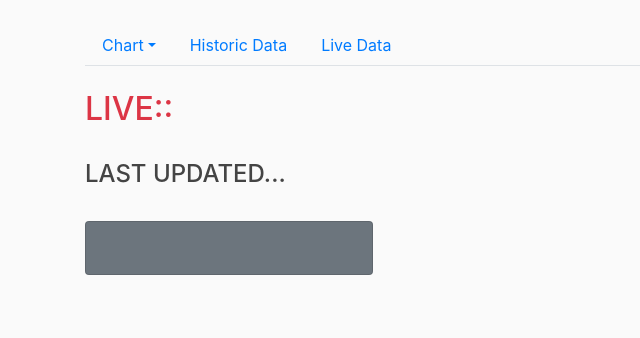
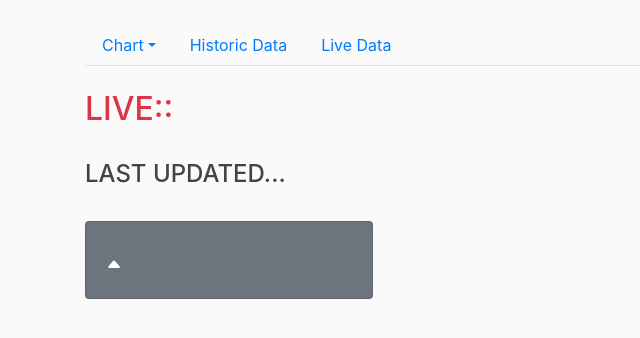
Before and after one commit to Ravichilka46/STOCKER, a Django app: template STOCKER_APP/templates/live.html in a window 1280 px wide. Shown: the part 56-394 px from the top of the page, without its empty margins (0-640 px from the left). Run offline with Django 3.2, Linux system fonts and the light colour scheme; the template is opened without the code that fills it, so the values that code supplies are empty; some libraries are stand-ins or nearby versions.

Commit message:
Arrow2 Commit

```diff
--- a/STOCKER_APP/templates/live.html
+++ b/STOCKER_APP/templates/live.html
@@ -26,9 +26,10 @@
 <div class="card text-white bg-secondary mb-3" style="max-width: 18rem;">
   <div class="card-body">
     <h4 class="card-title">{{live_price}}</h4>
+    <svg width="1em" height="1em" viewBox="0 0 16 16" class="bi bi-caret-up-fill" fill="currentColor" xmlns="http://www.w3.org/2000/svg">
+      <path d="M7.247 4.86l-4.796 5.481c-.566.647-.106 1.659.753 1.659h9.592a1 1 0 0 0 .753-1.659l-4.796-5.48a1 1 0 0 0-1.506 0z"/>
+    </svg>
     <h5 class="card-text">{{arrow}}</h5>
-    <span class="oi oi-caret-top"></span>
-    <i class="fas fa-angle-up"></i>
   </div>
 </div>
 <br>
```
